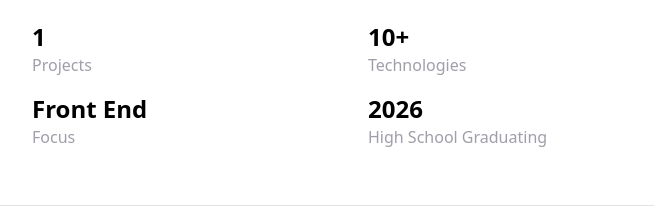
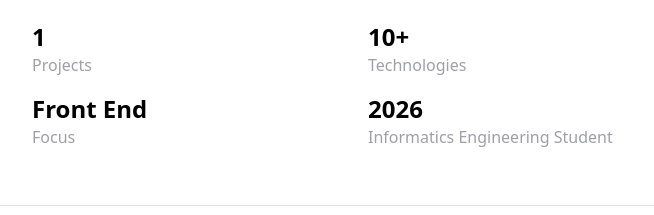
Before and after one commit to ryaand/portfolio, a Next.js app: page / in a window 1280 px wide. Shown: the part 1340-1555 px from the top of the page, without its empty margins (280-934 px from the left). Built offline with nearby package versions, Linux system fonts and the light colour scheme.

Commit message:
docs(AboutSection): update description to reflect current status as an Informatics Engineering Student

```diff
--- a/src/views/home/aboutSection.jsx
+++ b/src/views/home/aboutSection.jsx
@@ -49,7 +49,7 @@ const AboutSection = () => {
                         </div>
                         <div>
                             <div className="font-black text-2xl text-black">2026</div>
-                            <div className="font-light">High School Graduating</div>
+                            <div className="font-light">Informatics Engineering Student</div>
                         </div>
                     </motion.div>
                 </div>
```
